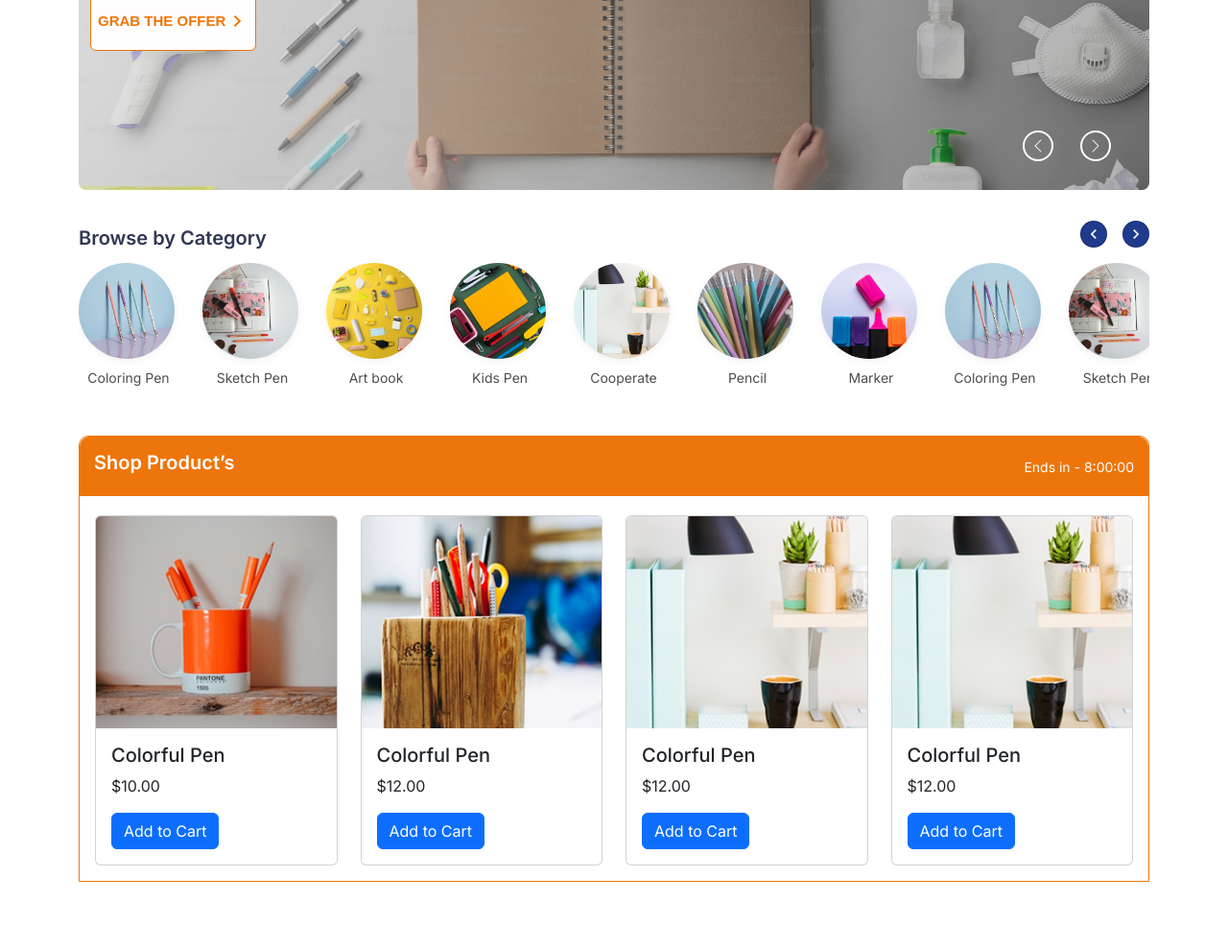
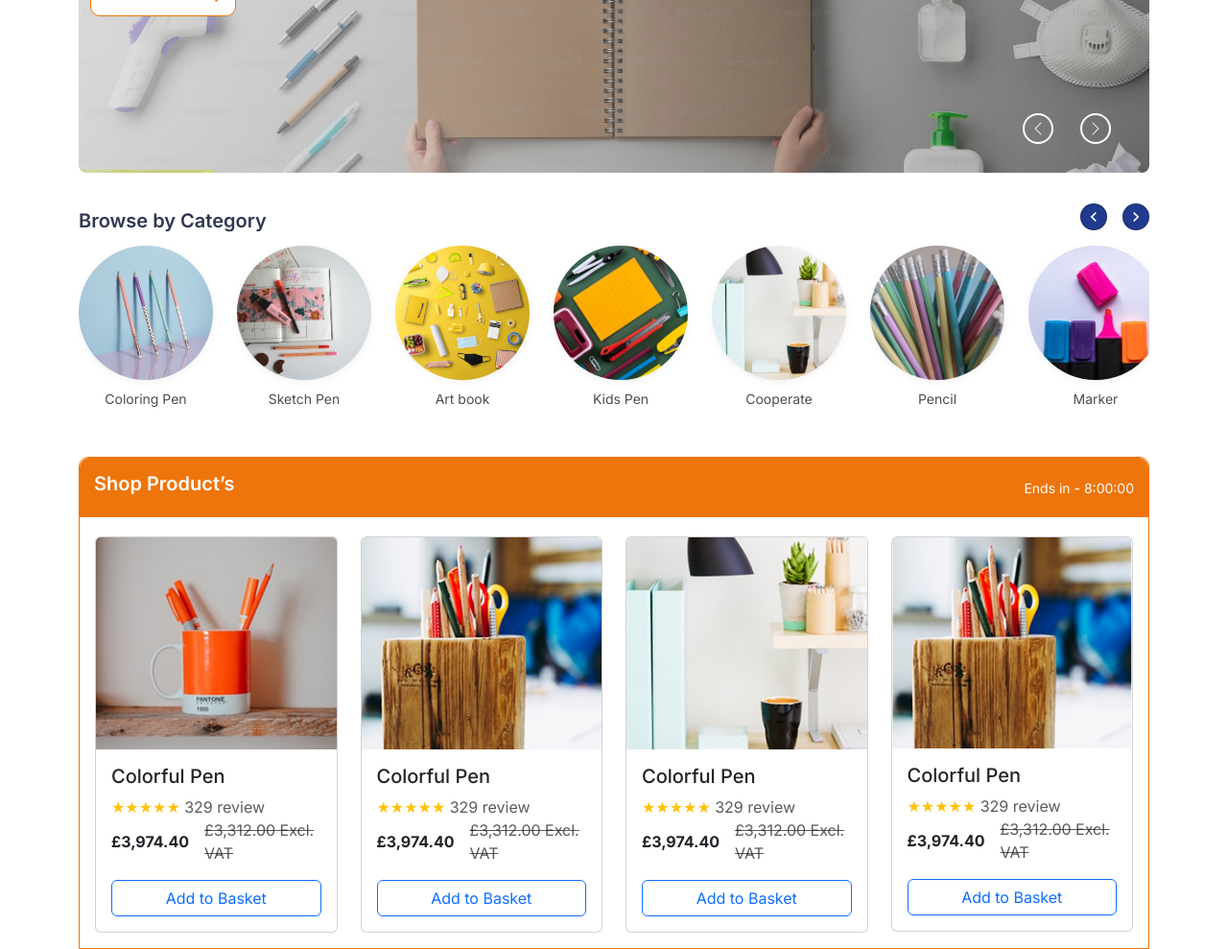
Before and after one commit to chandan-ojha/ecommerce-template-design, a plain HTML site: page index.html in a window 1280 px wide. Shown: the part 483-1472 px from the top of the page at 96% size. Before the commit the page ends 1402 px from the top, so only its background shows below. Drawn offline with nearby package versions, Linux system fonts and the light colour scheme.

Commit message:
Refine UI styles and update featured product cards
Adjusted paddings, font sizes, and border radii for topbar, slider offer, and category images in style.css for a more compact and modern look. Updated index.html to improve markup consistency, enhance featured product cards with ratings, price details, and new button styles, and fixed image references and formatting issues.

```diff
--- a/assets/css/style.css
+++ b/assets/css/style.css
@@ -155,8 +155,8 @@ button:focus {
 .topbar-menu-area {
     width: 100%;
     background: #EE750B;
-    padding-bottom: 8px;
-    padding-top: 8px;
+    padding-bottom: 3px;
+    padding-top: 3px;
 
 }
 
@@ -165,9 +165,6 @@ button:focus {
     align-items: center;
     justify-content: center;
     gap: 20px;
-
-
-
 }
 
 .topbar-menu-area .topbar-menu h5 {
@@ -178,19 +175,18 @@ button:focus {
 }
 
 .topbar-menu-area .topbar-menu p {
-    font-size: 12px;
-    padding: 7px 6px;
-    border-radius: 6px;
+    font-size: 10px;
+    padding: 3px 3px;
+    border-radius: 8px;
     margin: 0 !important;
     background-color: #ffffff;
     color: #000000;
     font-weight: 600;
     display: flex;
     align-items: center;
-    gap: 3px;
+    gap: 2px;
     cursor: pointer;
     justify-content: center;
-
 }
 
 .nav-search-part {
@@ -454,62 +450,18 @@ button:focus {
 }
 
 .content-box .slider-offer {
-    font-size: 15px;
-    padding: 15px 7px;
+    font-size: 13px;
+    padding: 5px 5px;
     border: 1px solid #EE750B;
-    border-radius: 6px;
-    margin: 0 !important;
+    border-radius: 10px;
     background-color: #FFFDFD;
     color: #EE750B;
     font-weight: 600;
     display: flex;
     align-items: center;
-    gap: 0px;
+    justify-content: center;
     cursor: pointer;
-    justify-content: center;
 }
-
-/* @media (max-width: 992px) {
-    .slider .content-box h2 {
-        font-size: 40px;
-        max-width: 100%;
-    }
-    .slider .content-box .sub-title {
-        font-size: 16px;
-    }
-}
-@media (max-width: 768px) {
-    .slider .carousel-control-prev,
-    .slider .carousel-control-next {
-        width: 35px;
-        height: 35px;
-    }
-    .slider .carousel-control-prev {
-        right: 85px;
-    }
-    .slider .carousel-control-prev .carousel-control-prev-icon,
-    .slider .carousel-control-next .carousel-control-next-icon {
-        width: 1rem;
-        height: 1rem;
-    }
-    .slider .carousel-item .slider-image,
-    .slider .carousel {
-        height: 50vh;
-    }
-    .slider {
-        margin-top: 50px;
-    }
-}
-@media (max-width: 576px) {
-    .slider .content-box h2 {
-        font-size: 36px;
-        max-width: 100%;
-        margin-bottom: 30px;
-    }
-    .btn-style-one .btn-title {
-        padding: 7px 20px;
-    }
-} */
 /* ===== Slider Section End */
 
 /* =========category section========= */
@@ -570,17 +522,15 @@ button:focus {
 
 .single-category {
     flex: 0 0 auto;
-
     min-width: 104px;
-
     text-align: center;
     scroll-snap-align: start;
 }
 
 
 .single-category img {
-    width: 124px;
-    height: 124px;
+    width: 140px;
+    height: 140px;
     object-fit: cover;
     border-radius: 999px;
     display: block;
@@ -605,8 +555,8 @@ button:focus {
 }
 @media (min-width: 992px) {
     .single-category img {
-        width: 100px;
-        height: 100px;
+        width: 140px;
+        height: 140px;
     }
 }
 
@@ -635,10 +585,4 @@ button:focus {
 }
 
 
-
-
-
-
-
-
 /* ==============end featured-product ========== */
--- a/index.html
+++ b/index.html
@@ -9,12 +9,12 @@
     <link rel="stylesheet" href="https://unpkg.com/aos@next/dist/aos.css" />
     <link rel="preconnect" href="https://fonts.googleapis.com" />
     <link rel="preconnect" href="https://fonts.gstatic.com" crossorigin />
-    <link rel="preconnect" href="https://fonts.googleapis.com">
-    <link rel="preconnect" href="https://fonts.gstatic.com" crossorigin>
+    <link rel="preconnect" href="https://fonts.googleapis.com" />
+    <link rel="preconnect" href="https://fonts.gstatic.com" crossorigin />
     <link
         href="https://fonts.googleapis.com/css2?family=Inter:ital,opsz,wght@0,14..32,100..900;1,14..32,100..900&display=swap"
-        rel="stylesheet">
-    <link rel="stylesheet" href="https://fonts.googleapis.com/icon?family=Material+Icons">
+        rel="stylesheet" />
+    <link rel="stylesheet" href="https://fonts.googleapis.com/icon?family=Material+Icons" />
     <link rel="stylesheet" href="./assets/css/style.css" />
 
     <title>E-commerce</title>
@@ -26,12 +26,11 @@
             <div class="topbar-menu-area">
                 <div class="topbar-menu">
                     <h5>BLACK FRIDAY IS LIVE! PURCHASE 20 ITEMS AND GET 5% OFF</h5>
-                    <p>Grab the Offer <span class="material-icons">
-                            chevron_right
-                        </span></p>
+                    <p>
+                        Grab the Offer <span class="material-icons"> chevron_right </span>
+                    </p>
                 </div>
             </div>
-
         </header>
         <div class="container">
             <div class="nav-search-part">
@@ -47,17 +46,16 @@
                     </div>
                     <div class="item-list">
                         <ul>
-                            <li>Most Popular </li>
-                            <li>Best Selling’s </li>
+                            <li>Most Popular</li>
+                            <li>Best Selling’s</li>
                             <li>Hot Items</li>
                         </ul>
                     </div>
-
                 </div>
                 <div class="login-part">
                     <span class="material-icons">shopping_cart</span>
                     <button class="btn-login">Login</button>
-                    <button class=" btn-register">Register</button>
+                    <button class="btn-register">Register</button>
                 </div>
             </div>
         </div>
@@ -65,7 +63,7 @@
             <div class="collapse navbar-collapse" id="navbarNav">
                 <div class="container d-flex justify-content-between">
                     <div>
-                        <ul class="navbar-items navbar-nav ">
+                        <ul class="navbar-items navbar-nav">
                             <li class="nav-item">
                                 <a class="nav-link active" aria-current="page" href="#">Home Page</a>
                             </li>
@@ -99,7 +97,6 @@
                     </div>
                 </div>
             </div>
-
         </nav>
         <!-- ===== Slider Section -->
         <div class="container">
@@ -124,9 +121,10 @@
                                         </h2>
                                         <a href="#" class="btn-style-one btn-style-two" data-aos="fade-up"
                                             data-aos-delay="300">
-                                            <p class="slider-offer">Grab the Offer <span class="material-icons">
-                                                    chevron_right
-                                                </span></p>
+                                            <p class="slider-offer">
+                                                Grab the Offer
+                                                <span class="material-icons"> chevron_right </span>
+                                            </p>
                                         </a>
                                     </div>
                                 </div>
@@ -142,9 +140,10 @@
                                         </h2>
                                         <a href="#" class="btn-style-one btn-style-two" data-aos="fade-up"
                                             data-aos-delay="300">
-                                            <p class="slider-offer">Grab the Offer <span class="material-icons">
-                                                    chevron_right
-                                                </span></p>
+                                            <p class="slider-offer">
+                                                Grab the Offer
+                                                <span class="material-icons"> chevron_right </span>
+                                            </p>
                                         </a>
                                     </div>
                                 </div>
@@ -160,9 +159,10 @@
                                         </h2>
                                         <a href="#" class="btn-style-one btn-style-two" data-aos="fade-up"
                                             data-aos-delay="300">
-                                            <p class="slider-offer">Grab the Offer <span class="material-icons">
-                                                    chevron_right
-                                                </span></p>
+                                            <p class="slider-offer">
+                                                Grab the Offer
+                                                <span class="material-icons"> chevron_right </span>
+                                            </p>
                                         </a>
                                     </div>
                                 </div>
@@ -181,56 +181,53 @@
                     </button>
                 </div>
             </section>
-
             <!-- ====category========= -->
-
             <section class="catergory">
                 <div class="category-part">
                     <div class="d-flex justify-content-between align-items-center mt-2">
                         <div class="section-title">
                             <h3>Browse by Category</h3>
                         </div>
-                        <div class=" catergory-icon d-flex gap-3 align-items-center">
-                            <p> <span class="material-icons cat-left">
-                                    chevron_left
-                                </span></p>
-                            <p><span class="material-icons cat-right">
-                                    chevron_right
-                                </span></p>
+                        <div class="catergory-icon d-flex gap-3 align-items-center">
+                            <p>
+                                <span class="material-icons cat-left"> chevron_left </span>
+                            </p>
+                            <p>
+                                <span class="material-icons cat-right"> chevron_right </span>
+                            </p>
                         </div>
                     </div>
                     <div class="category-box">
                         <div class="single-category">
-                            <img src="./assets/images/category-1 (1).jpg" alt="">
+                            <img src="./assets/images/category-1 (1).jpg" alt="" />
                             <p>Coloring Pen</p>
                         </div>
                         <div class="single-category">
-                            <img src="./assets/images/category (2).jpg" alt="">
+                            <img src="./assets/images/category (2).jpg" alt="" />
                             <p>Sketch Pen</p>
                         </div>
                         <div class="single-category">
-                            <img src="./assets/images/category-1 (6).jpg" alt="">
+                            <img src="./assets/images/category-1 (6).jpg" alt="" />
                             <p>Art book</p>
                         </div>
                         <div class="single-category">
-                            <img src="./assets/images/category-1 (5).jpg" alt="">
+                            <img src="./assets/images/category-1 (5).jpg" alt="" />
                             <p>Kids Pen</p>
                         </div>
                         <div class="single-category">
-                            <img src="./assets/images/category-1 (3).jpg" alt="">
+                            <img src="./assets/images/category-1 (3).jpg" alt="" />
                             <p>Cooperate</p>
                         </div>
                         <div class="single-category">
-                            <img src="./assets/images/category-1 (7).jpg" alt="">
+                            <img src="./assets/images/category-1 (7).jpg" alt="" />
                             <p>Pencil</p>
                         </div>
                         <div class="single-category">
-                            <img src="./assets/images/category-1 (8).jpg" alt="">
+                            <img src="./assets/images/category-1 (8).jpg" alt="" />
                             <p>Marker</p>
                         </div>
                     </div>
                 </div>
-
             </section>
             <!-- End category section start ===== -->
             <section class="featured-product">
@@ -247,47 +244,94 @@
                         <div class="row">
                             <div class="col-lg-3 col-md-6 col-sm-6">
                                 <div class="card">
-                                    <img src="./assets/images/image (9).png" class="card-img-top" alt="...">
+                                    <img src="./assets/images/image (9).png" class="card-img-top" alt="..." />
                                     <div class="card-body">
                                         <h5 class="card-title">Colorful Pen</h5>
-                                        <p class="card-text">$10.00</p>
-                                        <a href="#" class="btn btn-primary">Add to Cart</a>
+                                        <div>
+                                            <p class="m-0">
+                                                <span class="text-warning">★★★★★</span>
+                                                <span class="text-muted">329 review</span>
+                                            </p>
+                                            <p class="d-flex align-items-center gap-2">
+                                                <span class="fw-bold">£3,974.40</span><br>
+                                                <span class="text-muted text-decoration-line-through">£3,312.00 Excl.
+                                                    VAT</span>
+
+                                            </p>
+                                            <a href="#" class="btn btn-outline-primary w-100">Add to Basket</a>
+                                        </div>
+
                                     </div>
                                 </div>
                             </div>
                             <div class="col-lg-3 col-md-6 col-sm-6">
                                 <div class="card">
-                                    <img src="./assets/images/image (10).png" class="card-img-top" alt="...">
+                                    <img src="./assets/images/image (10).png" class="card-img-top" alt="..." />
                                     <div class="card-body">
                                         <h5 class="card-title">Colorful Pen</h5>
-                                        <p class="card-text">$12.00</p>
-                                        <a href="#" class="btn btn-primary">Add to Cart</a>
+                                        <div>
+                                            <p class="m-0">
+                                                <span class="text-warning">★★★★★</span>
+                                                <span class="text-muted">329 review</span>
+                                            </p>
+                                            <p class="d-flex align-items-center gap-2">
+                                                <span class="fw-bold">£3,974.40</span><br>
+                                                <span class="text-muted text-decoration-line-through">£3,312.00 Excl.
+                                                    VAT</span>
+
+                                            </p>
+
+                                        </div>
+                                        <a href="#" class="btn btn-outline-primary w-100">Add to Basket</a>
                                     </div>
                                 </div>
                             </div>
                             <div class="col-lg-3 col-md-6 col-sm-6">
                                 <div class="card">
-                                    <img src="./assets/images/image (11).png" class="card-img-top" alt="...">
+                                    <img src="./assets/images/image (11).png" class="card-img-top" alt="..." />
                                     <div class="card-body">
                                         <h5 class="card-title">Colorful Pen</h5>
-                                        <p class="card-text">$12.00</p>
-                                        <a href="#" class="btn btn-primary">Add to Cart</a>
+                                        <div>
+                                            <p class="m-0">
+                                                <span class="text-warning">★★★★★</span>
+                                                <span class="text-muted">329 review</span>
+                                            </p>
+                                            <p class="d-flex align-items-center gap-2">
+                                                <span class="fw-bold">£3,974.40</span><br>
+                                                <span class="text-muted text-decoration-line-through">£3,312.00 Excl.
+                                                    VAT</span>
+
+                                            </p>
+
+                                        </div>
+                                        <a href="#" class="btn btn-outline-primary w-100">Add to Basket</a>
                                     </div>
                                 </div>
                             </div>
                             <div class="col-lg-3 col-md-6 col-sm-6">
                                 <div class="card">
-                                    <img src="./assets/images/image (12).png" class="card-img-top" alt="...">
+                                    <img src="./assets/images/image (14).png" class="card-img-top" alt="..." />
                                     <div class="card-body">
                                         <h5 class="card-title">Colorful Pen</h5>
-                                        <p class="card-text">$12.00</p>
-                                        <a href="#" class="btn btn-primary">Add to Cart</a>
+                                        <div>
+                                            <p class="m-0">
+                                                <span class="text-warning">★★★★★</span>
+                                                <span class="text-muted">329 review</span>
+                                            </p>
+                                            <p class="d-flex align-items-center gap-2">
+                                                <span class="fw-bold">£3,974.40</span><br>
+                                                <span class="text-muted text-decoration-line-through">£3,312.00 Excl.
+                                                    VAT</span>
+
+                                            </p>
+
+                                        </div>
+                                        <a href="#" class="btn btn-outline-primary w-100">Add to Basket</a>
                                     </div>
                                 </div>
                             </div>
                         </div>
                     </div>
-                </div>
             </section>
         </div>
         <!-- ===== Slider Section End -->
```
